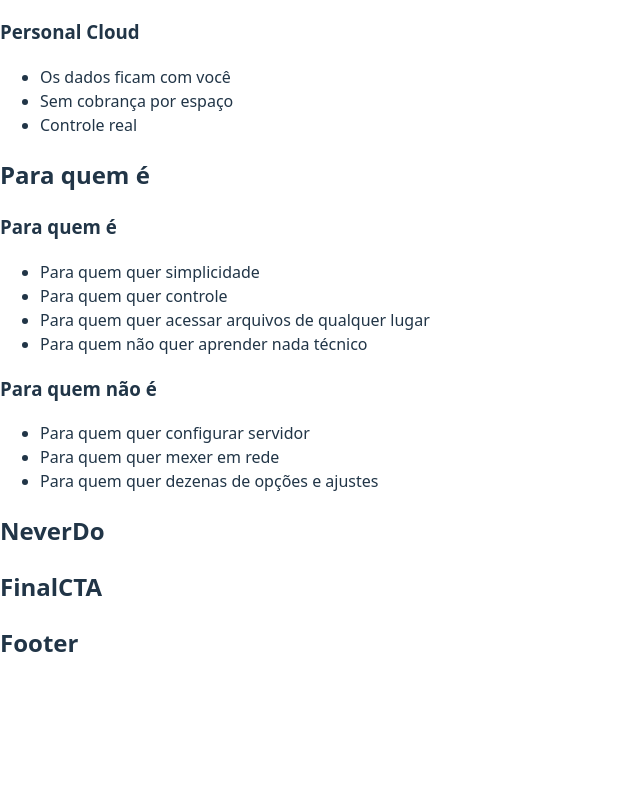
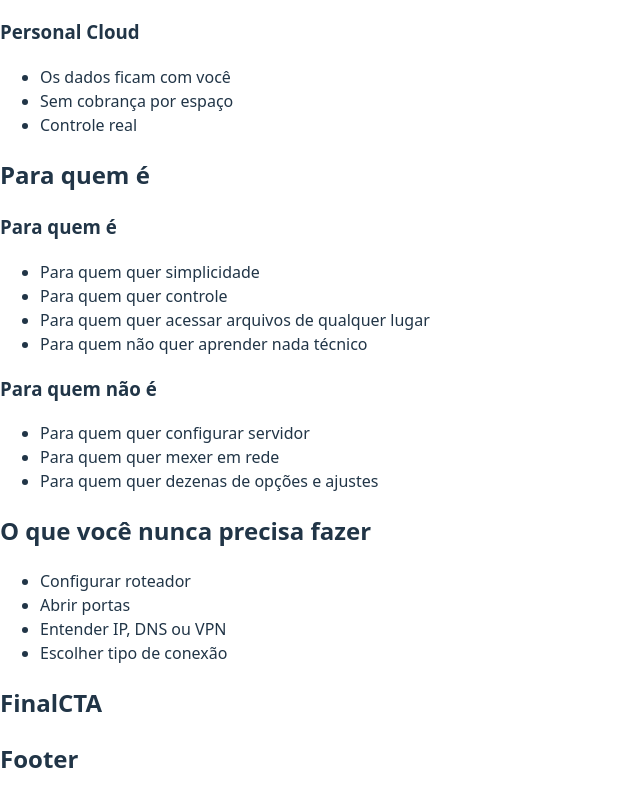
Before and after one commit to Rodrigoteodosio/personal-cloud-site, a React (Vite) app: page / in a window 1280 px wide. Shown: the part 1037-1834 px from the top of the page, without its empty margins (0-640 px from the left). Before the commit the page ends 1718 px from the top, so only its background shows below. Built offline with nearby package versions, Linux system fonts and the light colour scheme.

Commit message:
Updated NeverDo.tsx

```diff
--- a/src/components/NeverDo.tsx
+++ b/src/components/NeverDo.tsx
@@ -1,7 +1,13 @@
 function NeverDo() {
   return (
     <section>
-      <h2>NeverDo</h2>
+      <h2>O que você nunca precisa fazer</h2>
+      <ul>
+        <li>Configurar roteador</li>
+        <li>Abrir portas</li>
+        <li>Entender IP, DNS ou VPN</li>
+        <li>Escolher tipo de conexão</li>
+      </ul>
     </section>
   )
 }
```
